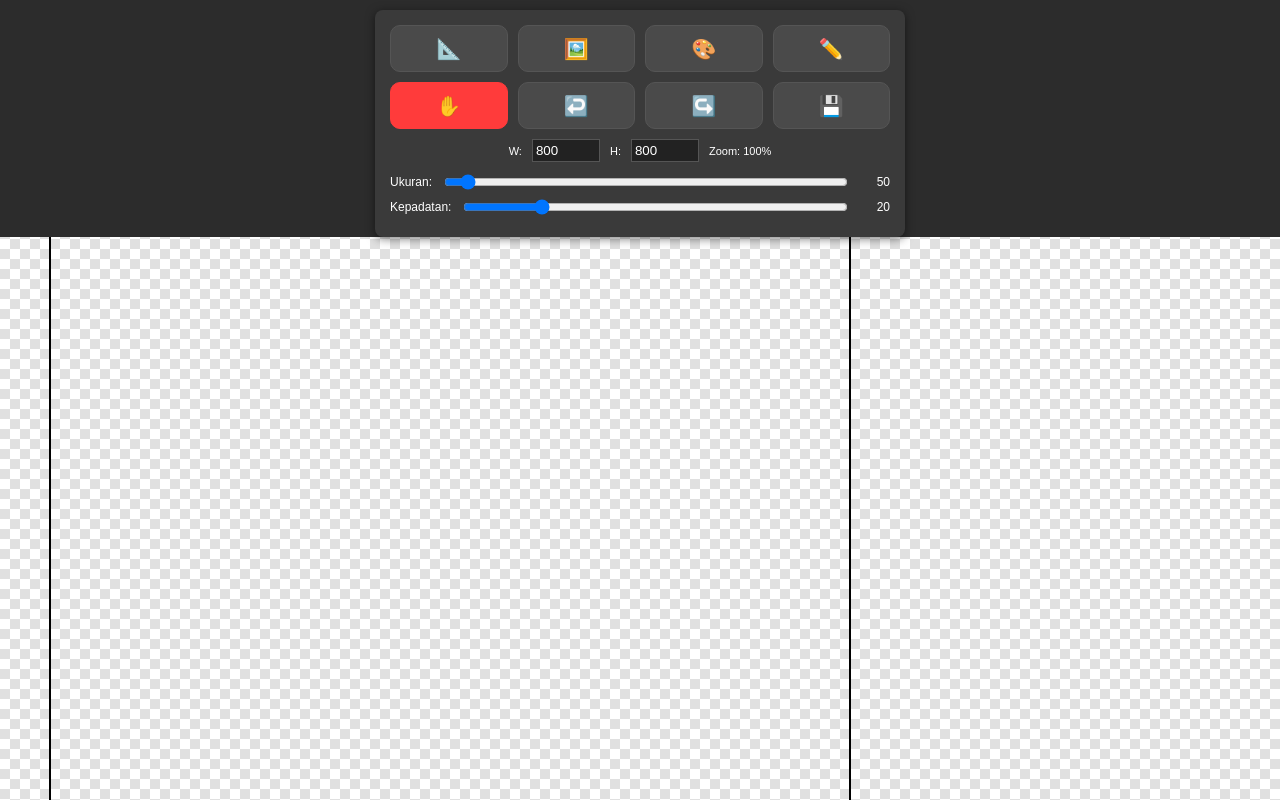
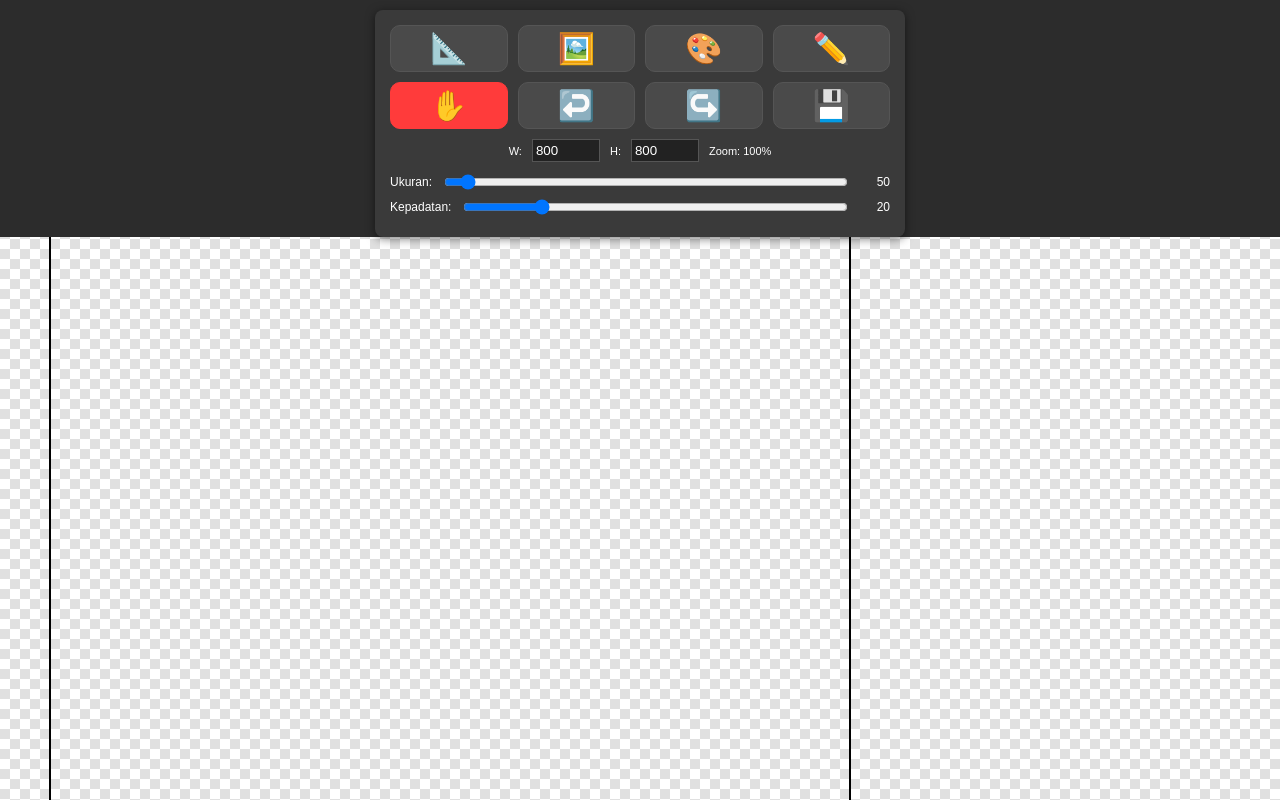
Before and after one commit to hermansyahj68-jpg/Create2dMap, a plain HTML site: page index.html in a window 1280 px wide. Drawn offline with Linux system fonts and the light colour scheme.

Commit message:
Update index.html

```diff
--- a/index.html
+++ b/index.html
@@ -19,7 +19,7 @@
     body { margin:0; font-family:sans-serif; background:#2c2c2c; display:flex; flex-direction:column; align-items:center; overflow: hidden; height: 100vh; color: white; }
     #toolbar { background:#3a3a3a; padding:15px; border-radius:8px; margin-top:10px; box-shadow:0 2px 10px rgba(0,0,0,0.5); width:90%; max-width:500px; z-index: 10; }
     #toolgrid { display:grid; grid-template-columns:repeat(4,1fr); gap:10px; margin-bottom:10px; }
-    .toolbtn { height:45px; border-radius:10px; border:1px solid #555; background:#4a4a4a; font-size:20px; display:flex; align-items:center; justify-content:center; cursor:pointer; color: white; }
+    .toolbtn { height:45px; border-radius:10px; border:1px solid #555; background:#4a4a4a; font-size:30px; display:flex; align-items:center; justify-content:center; cursor:pointer; color: white; }
     .toolbtn.active { background:#ff3b3b; color:white; border-color:#ff3b3b; }
     #sizeBox { display:flex; gap:10px; margin-bottom:10px; align-items: center; justify-content: center; font-size: 11px; }
     #sizeBox input { width:60px; padding:3px; background: #222; color: white; border: 1px solid #555; }
```
